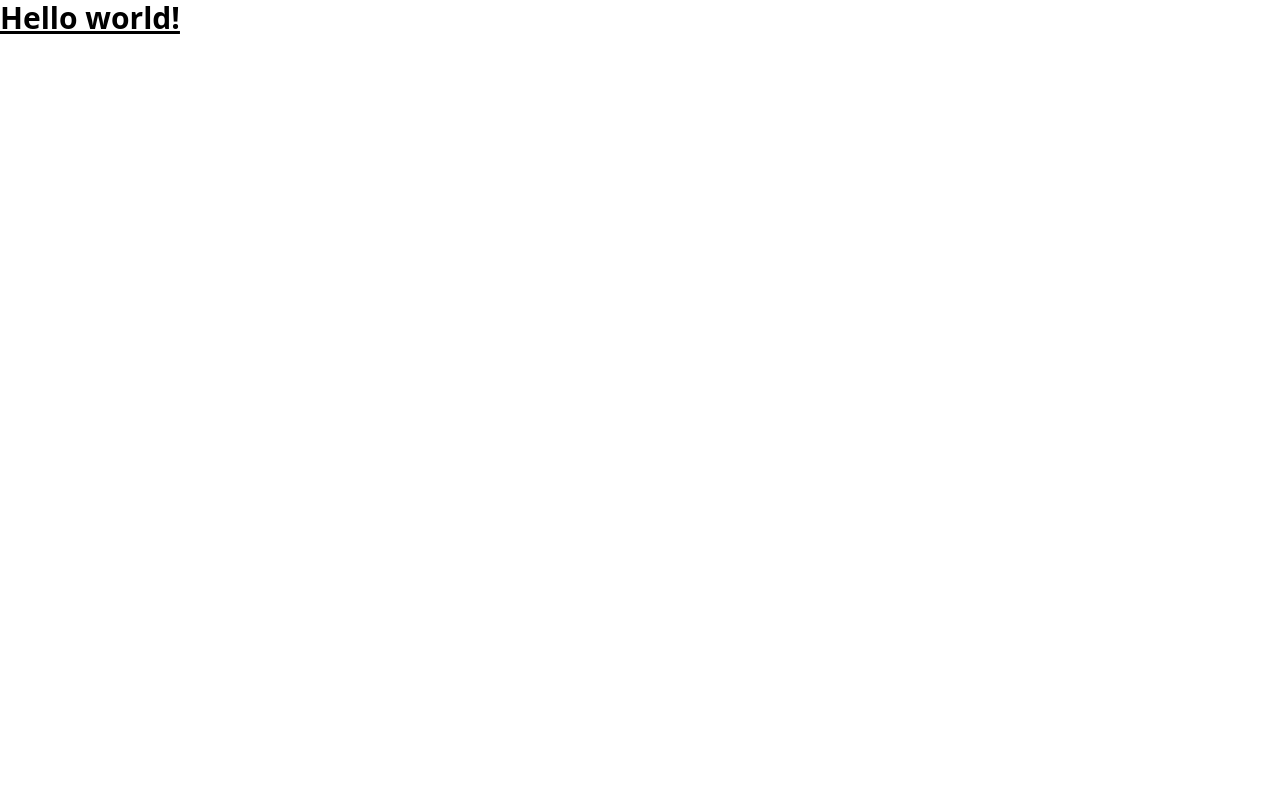
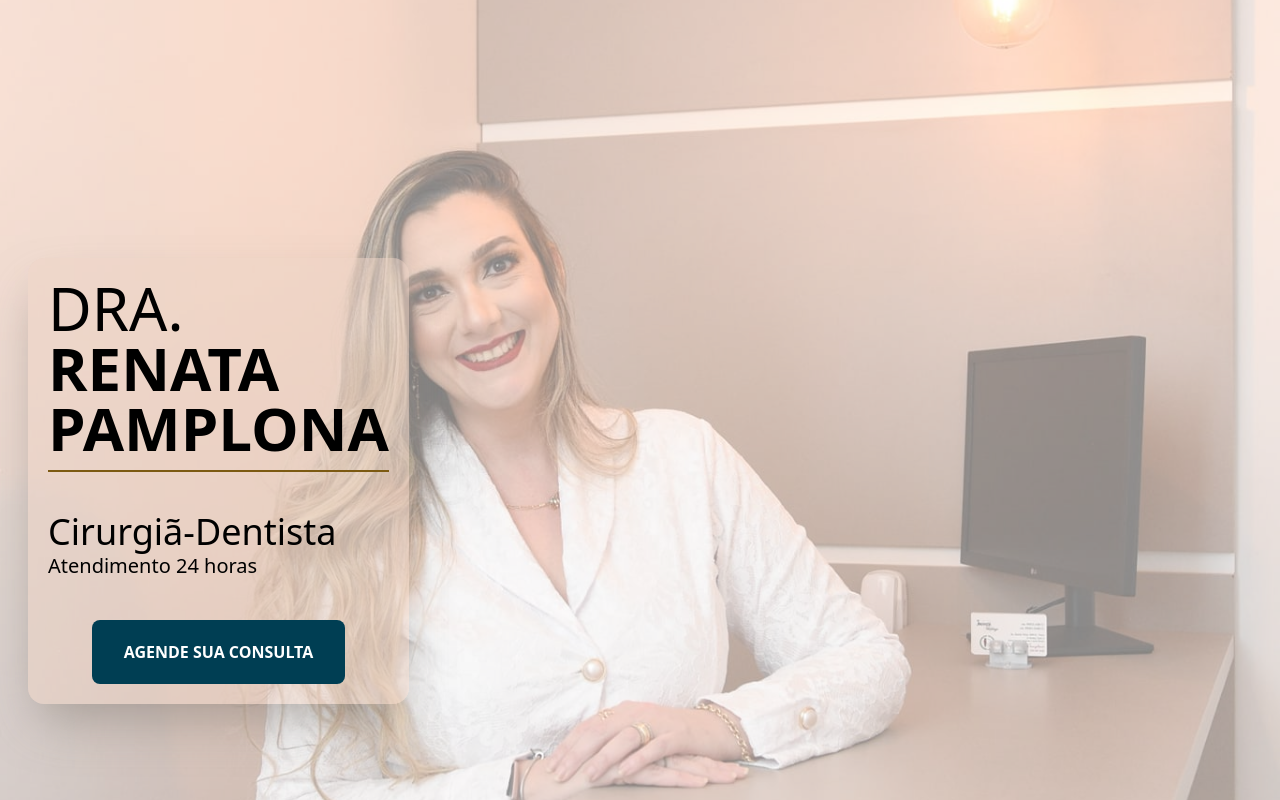
Before and after one commit to brunoprestesap/page-renata, a React (Vite) app: page / in a window 1280 px wide. Built offline with nearby package versions, Linux system fonts and the light colour scheme.

Commit message:
First commit Hero

```diff
--- a/src/App.jsx
+++ b/src/App.jsx
@@ -1,9 +1,13 @@
+import HomePage from "./pages/HomePage"
+
 function App() {
 
   return (
-    <h1 className="text-3xl font-bold underline">
-      Hello world!
-    </h1>
+    <div>
+
+      <HomePage />
+
+    </div>
   )
 }
 
--- /dev/null
+++ b/src/components/Hero.jsx
@@ -0,0 +1,58 @@
+import React from 'react'
+import hero from '../assets/topo.jpg'
+
+const Hero = () => {
+  return (
+    <div id="hero">
+      <img
+        className="w-full h-screen object-cover"
+        src={hero}
+        alt="hero top"
+      ></img>
+
+      <div className="w-full h-screen absolute top-0 left-0 md:bottom-4 bg-white/50">
+        {/* <div className="invisible md:visible absolute top-0 right-0 max-w-[700px] w-52 lg:w-72 m-auto h-full">
+          <CardExperience />
+        </div> */}
+
+        <div id="sobre" className="flex absolute bottom-3 md:bottom-24 left-0 md:left-7 m-5 md:m-0">
+          <div className="backdrop-opacity-10 rounded-2xl bg-[#EED3C6]/50 p-5 bg-opacity-60 shadow-2xl shadow-stone-500/50">
+            <h1 className="text-6xl uppercase lg:text-6xl">Dra.</h1>
+            <h1 className="text-6xl uppercase lg:text-6xl font-bold">
+              Renata
+              <br />
+              Pamplona
+            </h1>
+
+            <hr className="w-full lg:w-full border mt-3 mb-5 border-[#7C5A12]" />
+
+            <div className="my-10">
+              <h2 className="text-2xl md:text-4xl font-medium">
+                Cirurgiã-Dentista
+              </h2>
+              <h2 className="text-lg md:text-xl">
+                Atendimento 24 horas
+              </h2>
+            </div>
+
+            <div className="w-full flex justify-center">
+              <a
+                href="https://wa.me/5596991551081"
+                target="_blank"
+                rel="noreferrer"
+              >
+                <button className="bg-[#003E53] rounded-lg w-full py-5 px-8 text-center hover:border hover:border-stone-100 hover:shadow-xl">
+                  <h2 className="text-white uppercase font-bold">
+                    Agende sua consulta
+                  </h2>
+                </button>
+              </a>
+            </div>
+          </div>
+        </div>
+      </div>
+    </div>
+  )
+}
+
+export default Hero
--- /dev/null
+++ b/src/pages/HomePage.jsx
@@ -0,0 +1,12 @@
+import React from 'react'
+import Hero from '../components/Hero'
+
+const HomePage = () => {
+  return (
+    <div>
+        <Hero />
+    </div>
+  )
+}
+
+export default HomePage
```
Also changed, not shown: src/assets/topo.jpg (added).
